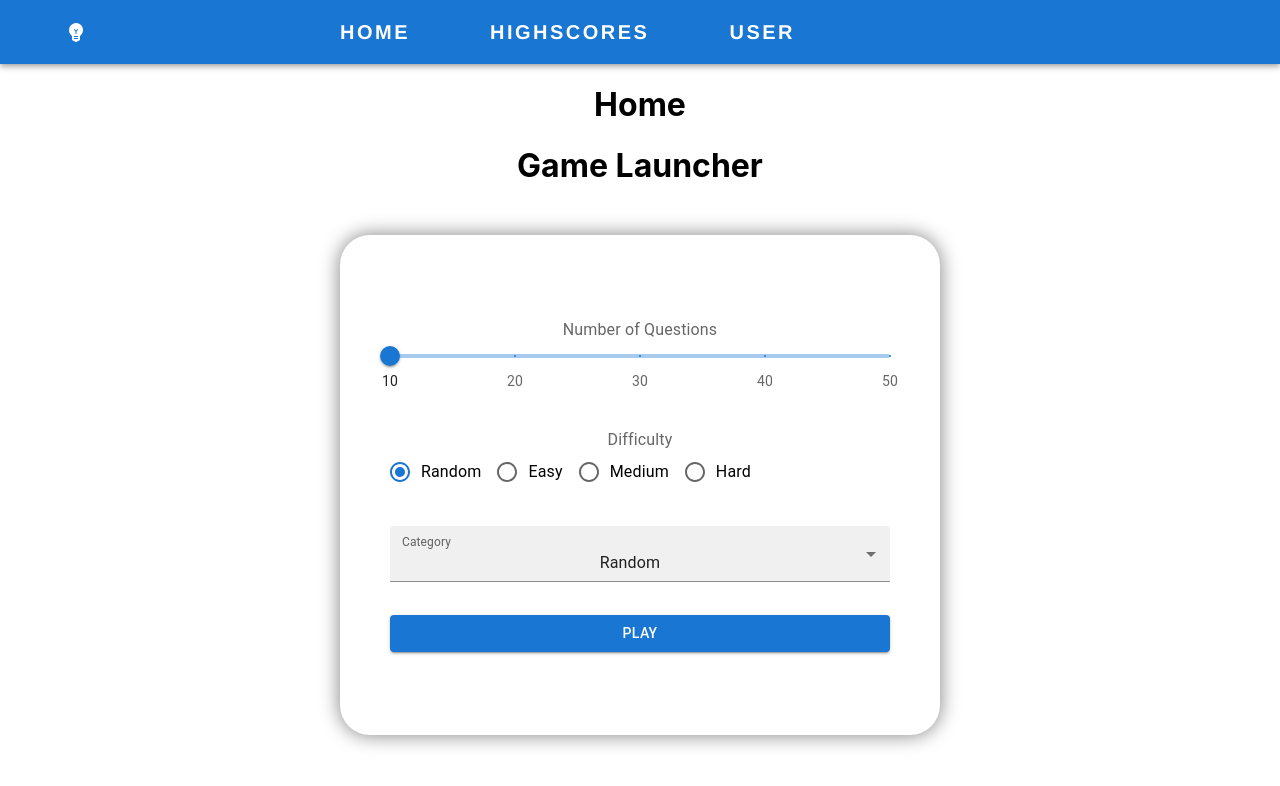
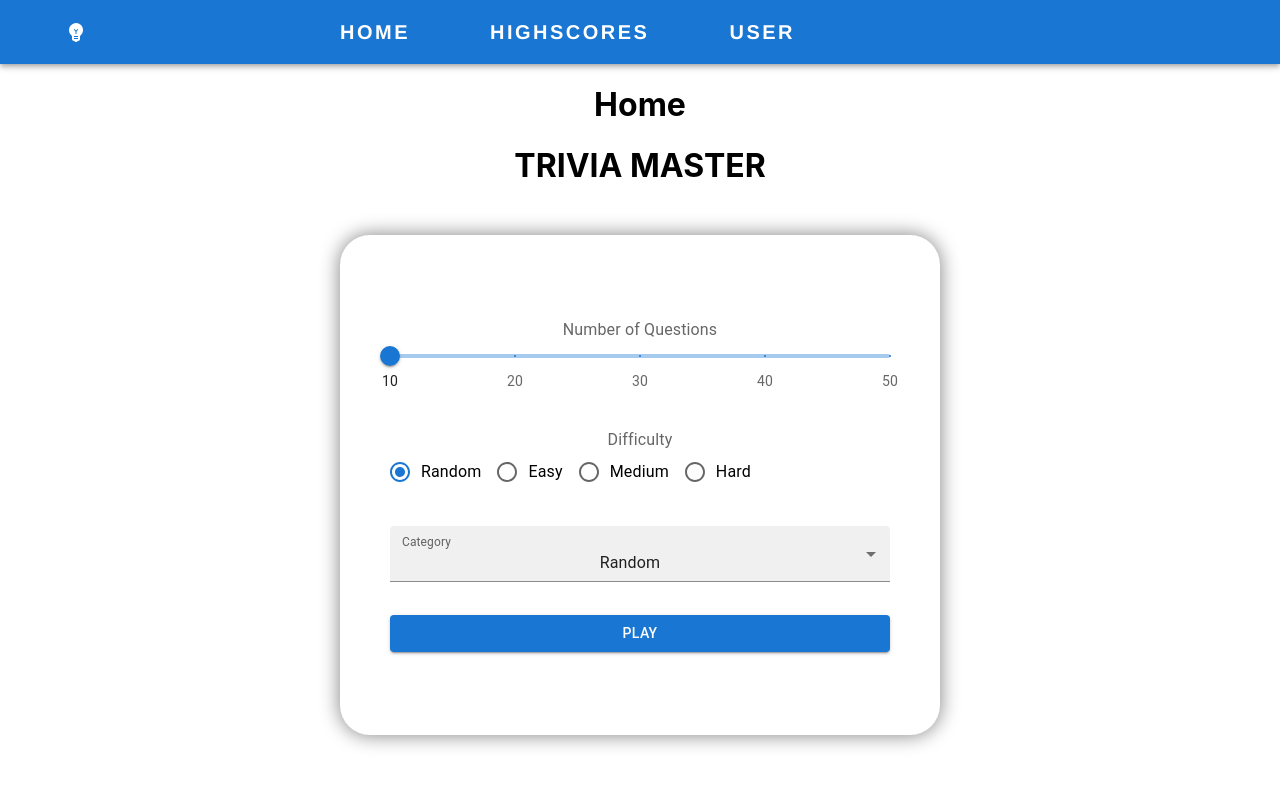
Before and after one commit to KLyrasel/MERN-Trivia, a React (Create React App) app: page / in a window 1280 px wide. Shown: the top 786 px of the page. Built offline with nearby package versions, Linux system fonts and the light colour scheme.

Commit message:
updated 'Trivia Master' titles

```diff
--- a/public/index.html
+++ b/public/index.html
@@ -1,14 +1,12 @@
 <!DOCTYPE html>
 <html lang="en">
+
 <head>
   <meta charset="utf-8" />
   <link rel="icon" href="%PUBLIC_URL%/favicon.ico" />
   <meta name="viewport" content="width=device-width, initial-scale=1" />
   <meta name="theme-color" content="#000000" />
-    <meta
-      name="description"
-      content="Web site created using create-react-app"
-    />
+  <meta name="description" content="Web site created using create-react-app" />
   <link rel="apple-touch-icon" href="%PUBLIC_URL%/logo192.png" />
   <!--
       manifest.json provides metadata used when your web app is installed on a
@@ -24,8 +22,9 @@
       work correctly both with client-side routing and a non-root public URL.
       Learn how to configure a non-root public URL by running `npm run build`.
     -->
-    <title>React App</title>
+  <title>Trivia Master</title>
 </head>
+
 <body>
 
   <noscript>You need to enable JavaScript to run this app.</noscript>
@@ -34,4 +33,5 @@
   </div>
 
 </body>
+
 </html>
--- a/src/components/GameLauncher.js
+++ b/src/components/GameLauncher.js
@@ -18,7 +18,7 @@
 
     return (
         <div>
-            <h1>Game Launcher</h1>
+            <h1>TRIVIA MASTER</h1>
 
             <Mui.Box sx={{
                 display: 'flex',
```
Lines whose indentation alone changed are shown as unchanged.
